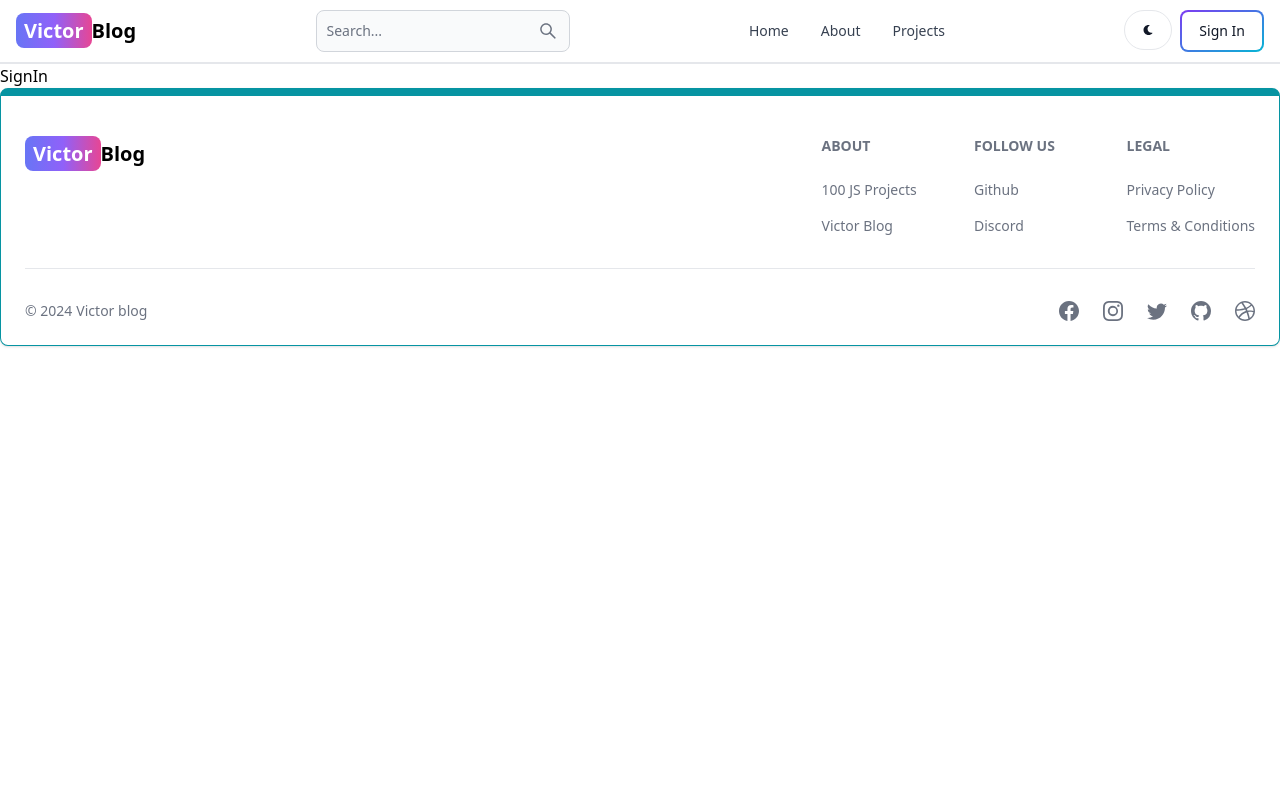
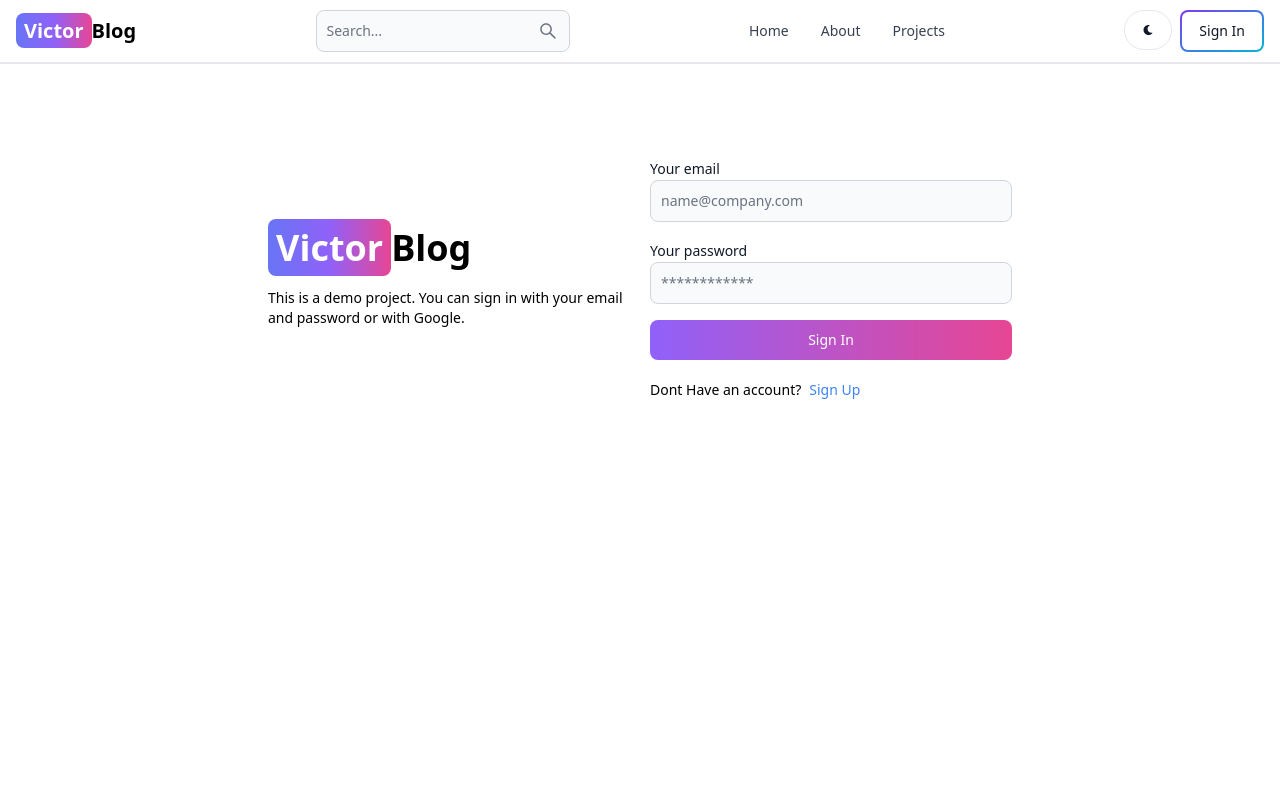
Before and after one commit to vcasbayprog/mern-blog, a React (Vite) app in the folder client/: page /sign-in in a window 1280 px wide. Shown: the top 800 px of the page. Built offline with nearby package versions, Linux system fonts and the light colour scheme.

Commit message:
complete signin page functionality

```diff
--- a/client/src/pages/SignIn.jsx
+++ b/client/src/pages/SignIn.jsx
@@ -1,7 +1,101 @@
-import React from 'react'
+import { Alert, Button, Label, Spinner, TextInput } from 'flowbite-react'
+import React, { useState } from 'react'
+import { Link, useNavigate } from 'react-router-dom'
 
 export default function SignIn() {
+  const [formData, setFormData] = useState({});
+  const [errorMessage, setErrorMessage] = useState(null);
+  const [loading, setLoading] = useState(false);
+  const navigate = useNavigate();
+
+  const handleChange = (e) => {
+    setFormData({ ...formData, [e.target.id]: e.target.value.trim() });
+
+  }
+  const handleSubmit = async (e) => {
+    e.preventDefault();
+    if (!formData.email || !formData.password) {
+      return setErrorMessage('Please fill out all fields.')
+
+    }
+    try {
+      setLoading(true);
+      setErrorMessage(null);
+      const res = await fetch('/api/auth/signin', {
+        method: 'POST',
+        headers: {
+          'Content-Type': 'application/json'
+        },
+        body: JSON.stringify(formData)
+      });
+      const data = await res.json();
+      if (data.success === false) {
+        return setErrorMessage(data.message);
+
+      }
+      setLoading(false);
+      if (res.ok) {
+        navigate('/');
+      }
+    } catch (error) {
+      setErrorMessage(error.message);
+      setLoading(false);
+
+    }
+  };
+
   return (
-    <div>SignIn</div>
+    <div className='min-h-screen mt-20'>
+      <div className='flex p-3 max-w-3xl mx-auto flex-col md:flex-row md:items-center gap-5'>
+        {/*left */}
+        <div className='flex-1'>
+          <Link to="/" className='font-bold dark:text-white text-4xl'>
+            <span className='px-2 py-1 bg-gradient-to-r from-indigo-500 via-purple-500 to-pink-500 rounded-lg text-white'>Victor</span>
+            Blog
+          </Link>
+          <p className='text-sm mt-5'>
+            This is a demo project. You can sign in with your email and
+            password
+            or with Google.
+          </p>
+        </div>
+        {/*right */}
+        <div className='flex-1'>
+          <form className='flex flex-col gap-4' onSubmit={handleSubmit}>
+            <div>
+              <Label value='Your email'></Label>
+              <TextInput type='email' placeholder='name@company.com' id='email' onChange={handleChange}></TextInput>
+            </div>
+            <div>
+              <Label value='Your password'></Label>
+              <TextInput type='password' placeholder='************' id='password' onChange={handleChange}></TextInput>
+            </div>
+            <Button gradientDuoTone='purpleToPink' type='submit' disabled={loading}>
+              {
+                loading ? (
+                  <>
+                    <Spinner size='sm'></Spinner>
+                    <span className='pl-3'>Loading...</span>
+                  </>
+
+                ) : (
+                  'Sign In'
+                )}
+            </Button>
+          </form>
+          <div className='flex gap-2 text-sm mt-5'>
+            <span>Dont Have an account?</span>
+            <Link to='sign-up' className='text-blue-500'>Sign Up</Link>
+          </div>
+          {
+            errorMessage && (
+              <Alert className='mt-5' color='failure'>
+                {errorMessage}
+              </Alert>
+            )
+          }
+        </div>
+      </div>
+    </div>
   )
 }
```
